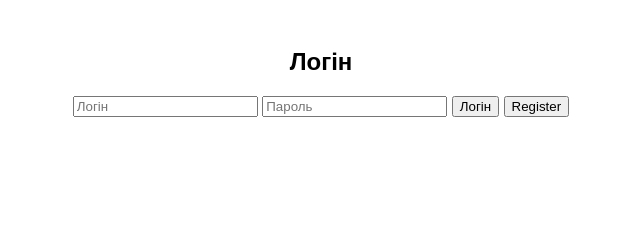
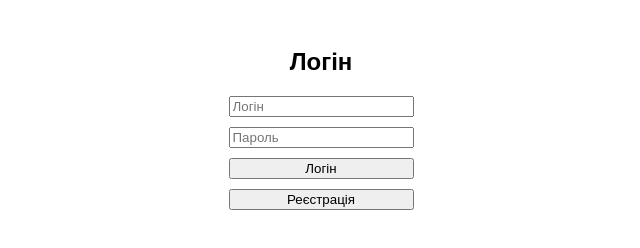
Before and after one commit to GrishaSeniv/tech_task_pr_front, a plain HTML site: page src/index.html in a window 1280 px wide. Shown: the whole page, without its empty margins (319-959 px from the left). Drawn offline with Linux system fonts and the light colour scheme.

Commit message:
refactored

```diff
--- a/src/css/styles.css
+++ b/src/css/styles.css
@@ -35,6 +35,10 @@ body {
 
 .nav__link:hover {
   transform: scale(1.2);
+}
+
+.nav__link-width-100-percent {
+  width: 100%;
 }
 
 .main-content {
@@ -139,3 +143,9 @@ td {
   font-size: 20px;
   text-align: center;
 }
+
+.auth-form {
+  display: flex;
+  flex-direction: column;
+  gap: 10px;
+}
--- a/src/index.html
+++ b/src/index.html
@@ -11,12 +11,16 @@
       <h2 class="main-content__title">Логін</h2>
       <div id="login-form" class="auth-form">
         <p id="error-message"></p>
-        <input type="text" id="username" placeholder="Логін" / required>
-        <input type="password" id="password" placeholder="Пароль" required/>
+        <input type="text" id="username" placeholder="Логін" required />
+        <input type="password" id="password" placeholder="Пароль" required />
         <button onclick="login()">Логін</button>
         <button>
           <li class="nav__list">
-            <a class="nav__link" href="register.html">Register</a>
+            <a
+              class="nav__link nav__link-width-100-percent"
+              href="register.html"
+              >Реєстрація</a
+            >
           </li>
         </button>
       </div>
```
